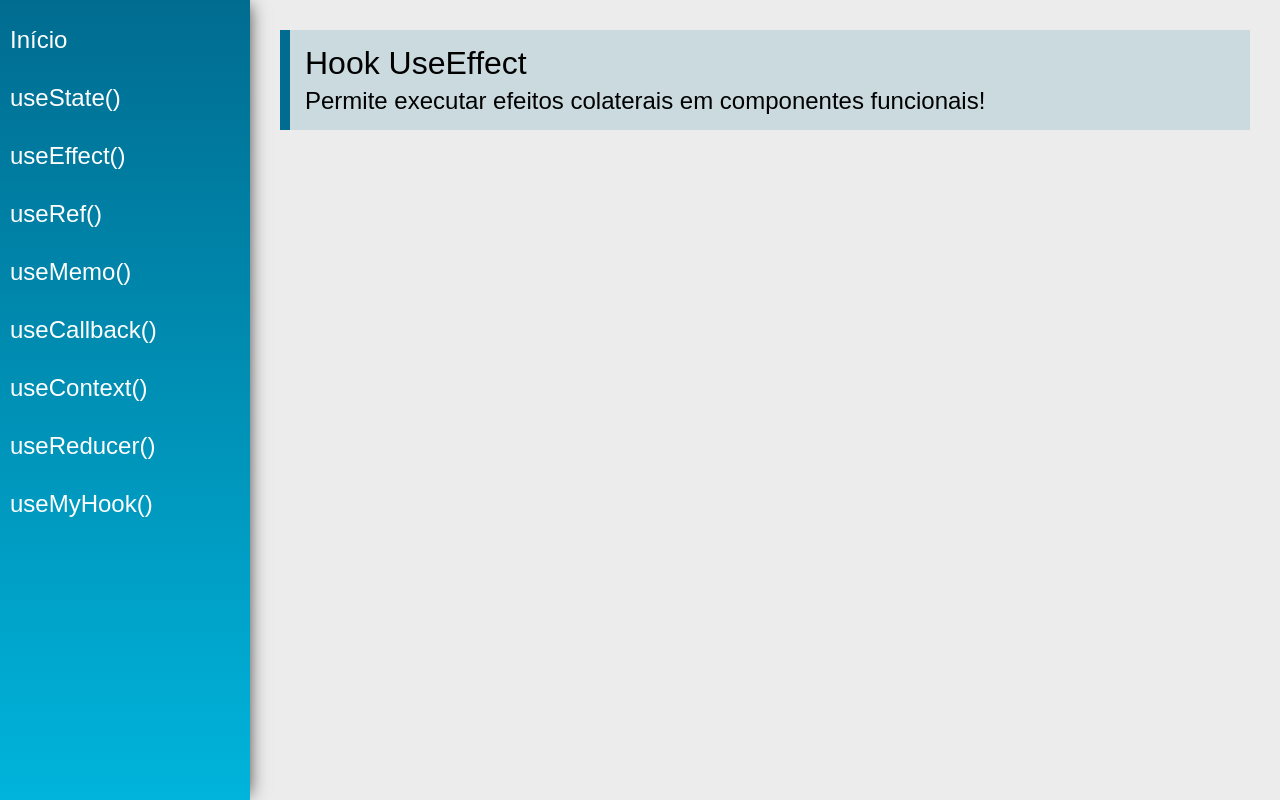
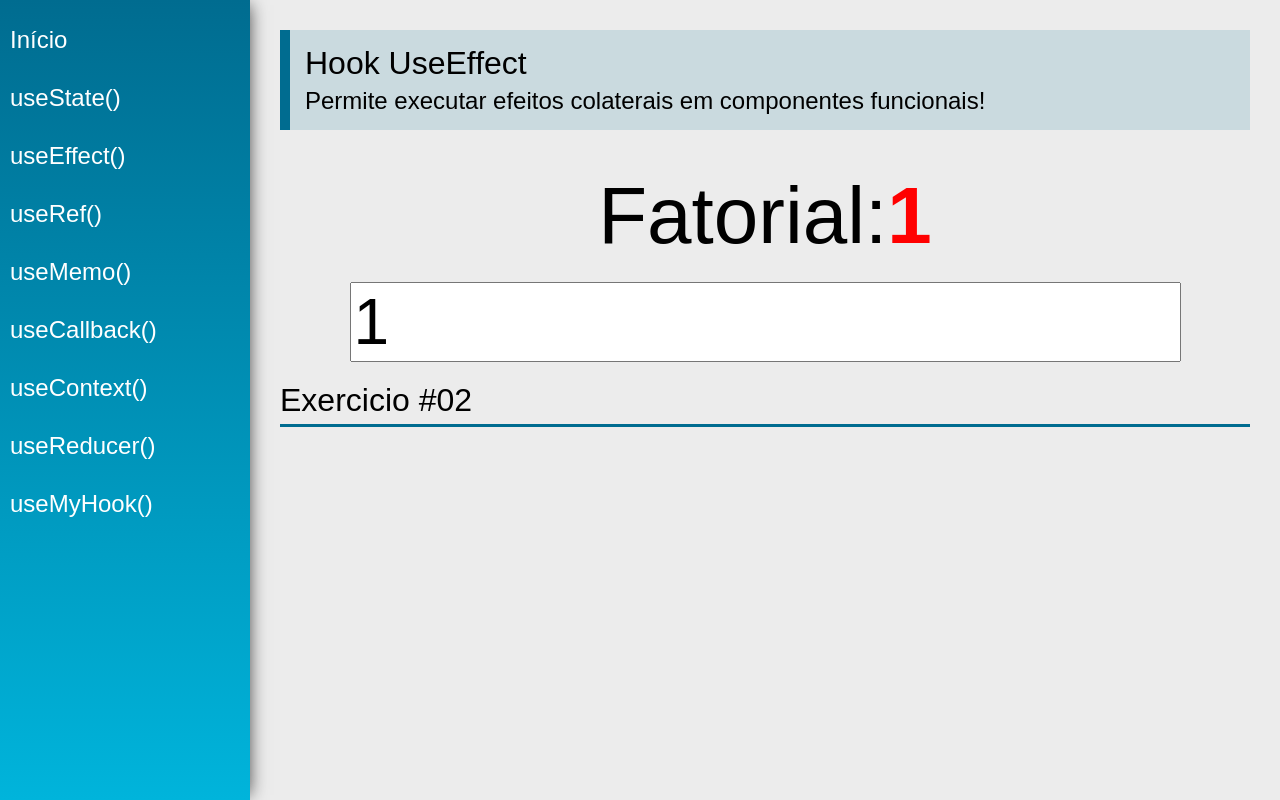
Before and after one commit to BrenoOliveira2002/hooks-react, a React (Create React App) app: page /useEffect in a window 1280 px wide. Built offline with nearby package versions, Linux system fonts and the light colour scheme.

Commit message:
UseEffect#01

```diff
--- a/src/views/examples/UseEffect.jsx
+++ b/src/views/examples/UseEffect.jsx
@@ -1,13 +1,56 @@
 import React from 'react'
 import PageTitle from '../../components/layout/PageTitle'
+import { useState } from 'react'
+import { useEffect } from 'react'
+import SectionTitle from '../../components/layout/SectionTitle'
+
+function calcFatorial(num) {
+
+    const n = parseInt(num)
+    if(n < 0) return -1
+    if (n === 0) return 1
+    return calcFatorial(n -1) * n
+
+}
 
 const UseEffect = (props) => {
+    const [number, setNumber] = useState(1)
+    const [Fatorial, setFatorial] = useState(1)
+
+    useEffect(function() {
+
+        setFatorial(calcFatorial(number))
+    }, [number])
+    useEffect(function() {
+
+        if (Fatorial > 1000000){
+
+            document.title = "eita"
+        }
+    }, [Fatorial])
+
+
+
     return (
         <div className="UseEffect">
             <PageTitle
                 title="Hook UseEffect"
-                subtitle="Permite executar efeitos colaterais em componentes funcionais!"
-            />
+                subtitle="Permite executar efeitos colaterais em componentes funcionais!" />
+
+            <div className="center">
+                <div>
+                    <span className="text"> Fatorial:</span>
+                    <span className="text red">{Fatorial === -1 ? "Nao existe" : Fatorial}</span>
+                </div>
+                <input type="number" className="input"
+                    value={number}
+                    onChange={(e) => setNumber(e.target.value)} />
+            </div>
+
+            <SectionTitle title="Exercicio #02" />
+
+            <div className="center"></div>
+
         </div>
     )
 }
```
